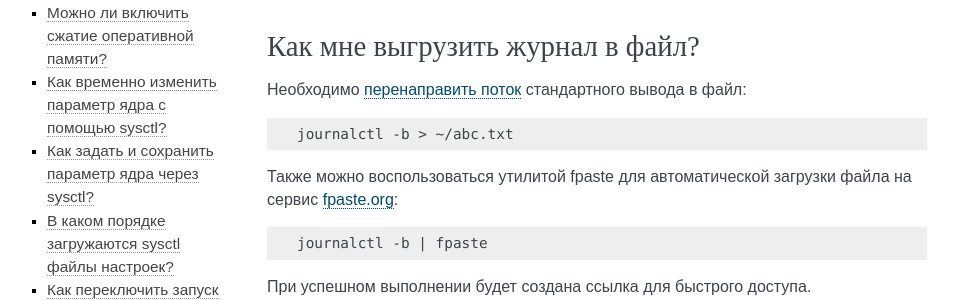
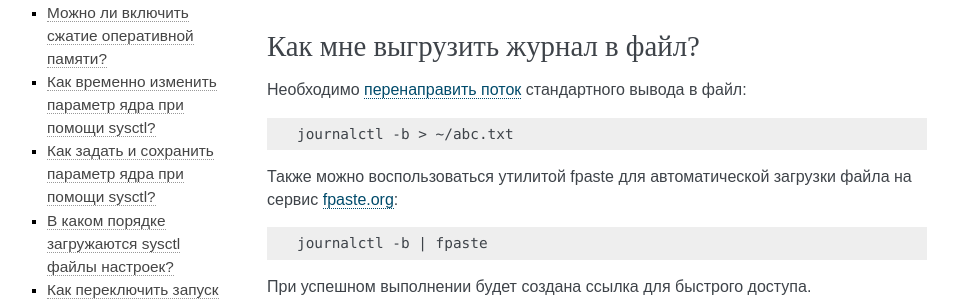
Before and after one commit to RussianFedora/FAQ, a Sphinx documentation site: the page built from source/administration.rst, in a window 1280 px wide and 900 px high, scrolled down 2116 px. Shown: the part 187-488 px from the top of the window, without its empty margins (153-1111 px from the left). Built offline with Sphinx 7.4.7, drawn with Linux system fonts in a browser that asks for light colours; some of the changed text lies outside the part shown.

Commit message:
Fixed my fix of sysctl

```diff
--- a/source/administration.rst
+++ b/source/administration.rst
@@ -472,7 +472,7 @@
 .. index:: sysctl, kernel option
 .. _sysctl-temporary:
 
-Как временно изменить параметр ядра с помощью sysctl?
+Как временно изменить параметр ядра при помощи sysctl?
 ==========================================
 
 Временно установить любой параметр ядра возможно через sysctl:
@@ -486,7 +486,7 @@
 .. index:: sysctl, kernel option
 .. _sysctl-permanent:
 
-Как задать и сохранить параметр ядра через sysctl?
+Как задать и сохранить параметр ядра при помощи sysctl?
 ===========================================
 
 Чтобы сохранить параметр ядра, создадим специальный файл ``99-foobar.conf`` в каталоге ``/etc/sysctl.d``:
```
